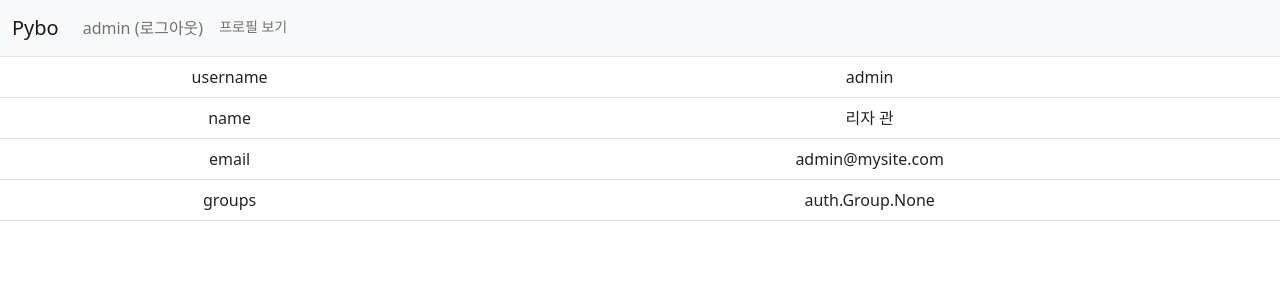
After one commit to thisIsJooS/Django-CRUD-Service, a Django app: page /common/profile/ in a window 1280 px wide. The commit adds this page. Shown: the top 300 px of the page. Run offline with Django 4.2, Linux system fonts and the light colour scheme; a user stored in the database is signed in; some libraries are stand-ins or nearby versions.

Commit message:
add profile view

```diff
--- a/common/urls.py
+++ b/common/urls.py
@@ -1,6 +1,7 @@
 from django.urls import path
 from django.contrib.auth import views as auth_views
 from . import views
+
 
 app_name = 'common'
 
@@ -8,4 +9,5 @@ urlpatterns = [
     path('login/', auth_views.LoginView.as_view(template_name='common/login.html'), name='login'),
     path('logout/', auth_views.LogoutView.as_view(), name='logout'),
     path('signup', views.signup, name='signup'),
+    path('profile/', views.profile, name="profile"),
 ]
--- a/common/views.py
+++ b/common/views.py
@@ -1,6 +1,8 @@
+from cmath import log
 from django.shortcuts import render, redirect
 from django.contrib.auth import authenticate, login
 from common.forms import UserForm
+from django.contrib.auth.decorators import login_required
 
 # Create your views here.
 def signup(request):
@@ -17,3 +19,19 @@ def signup(request):
     else:
         form = UserForm()
     return render(request, 'common/signup.html', {'form':form})
+
+
+@login_required(login_url='common:login')
+def profile(request):
+    username = request.user.username
+    name = f'{request.user.first_name} {request.user.last_name}'
+    email = request.user.email
+    groups = request.user.groups
+
+    context = {
+        'username': username,
+        'name': name,
+        'email': email,
+        'groups': groups,
+    }
+    return render(request, 'common/profile.html', context)
--- a/pybo/urls.py
+++ b/pybo/urls.py
@@ -20,4 +20,5 @@ urlpatterns = [
     path('answer/modify/<int:answer_id>/', answer_views.answer_modify, name='answer_modify'),
     path('answer/delete/<int:answer_id>/', answer_views.answer_delete, name='answer_delete'),
     path('answer/vote/<int:answer_id>/', answer_views.answer_vote, name="answer_vote"),
+
 ]
--- /dev/null
+++ b/templates/common/profile.html
@@ -0,0 +1,21 @@
+{% extends 'base.html' %}
+{% block content %}
+  <table class="table">
+    <tr class="text-center">
+      <td>username</td>
+      <td>{{ username }}</td>
+    </tr>
+    <tr class="text-center">
+      <td>name</td>
+      <td>{{ name }}</td>
+    </tr>
+    <tr class="text-center">
+      <td>email</td>
+      <td>{{ email }}</td>
+    </tr>
+    <tr class="text-center">
+      <td>groups</td>
+      <td>{{ groups }}</td>
+    </tr>
+  </table>
+{% endblock %}
--- a/templates/navbar.html
+++ b/templates/navbar.html
@@ -20,6 +20,11 @@
             <a href="{% url 'common:signup' %}" class="nav-link">회원가입</a>
           {% endif %}
         </li>
+        <li>
+          {% if user.is_authenticated %}
+            <a href="{% url 'common:profile' %}" class="nav-link small">프로필 보기</a>
+          {% endif %}
+        </li>
       </ul>
     </div>
   </div>
```
Also changed, not shown: db.sqlite3, pybo/models.py (line endings or trailing spaces).
